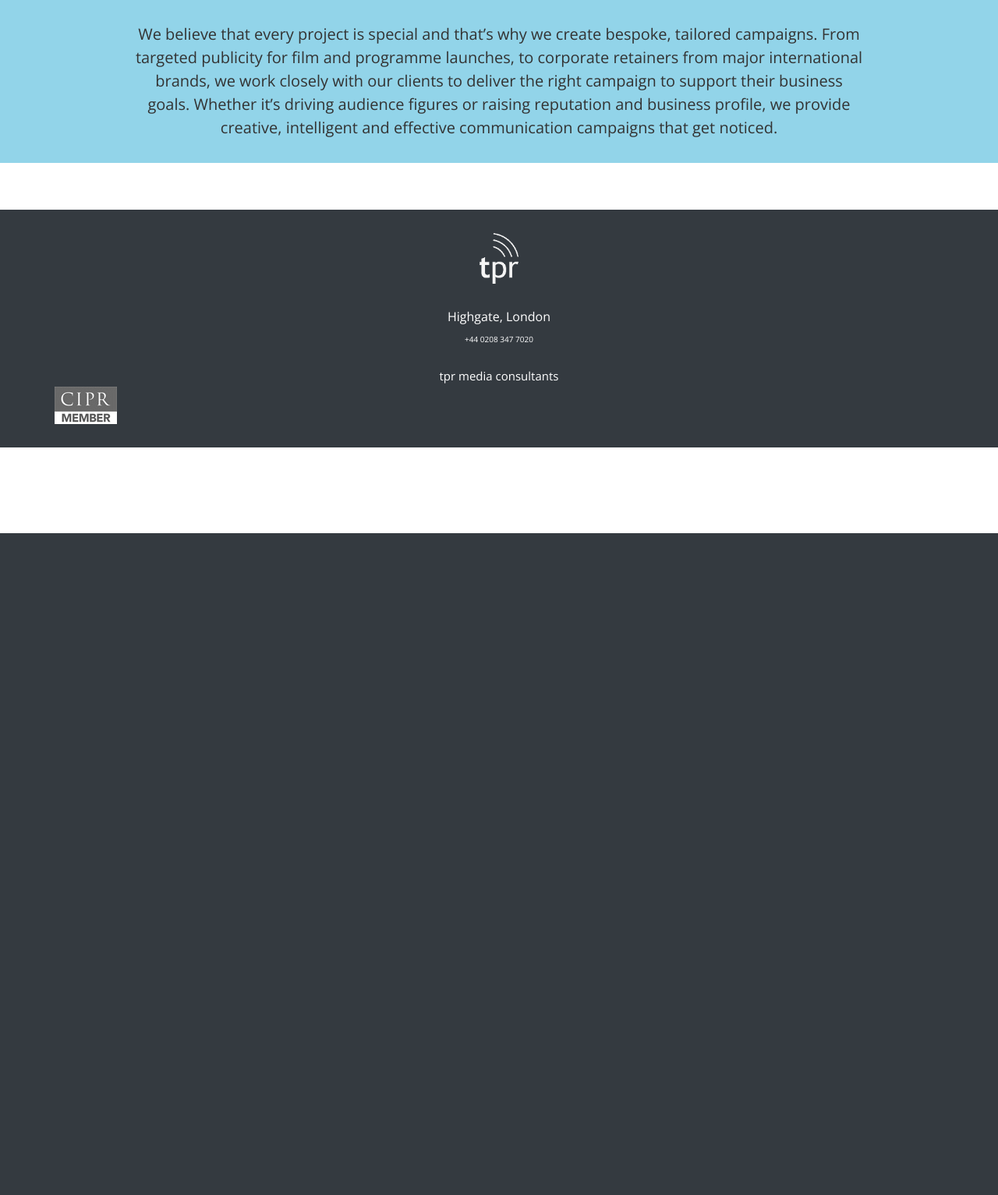
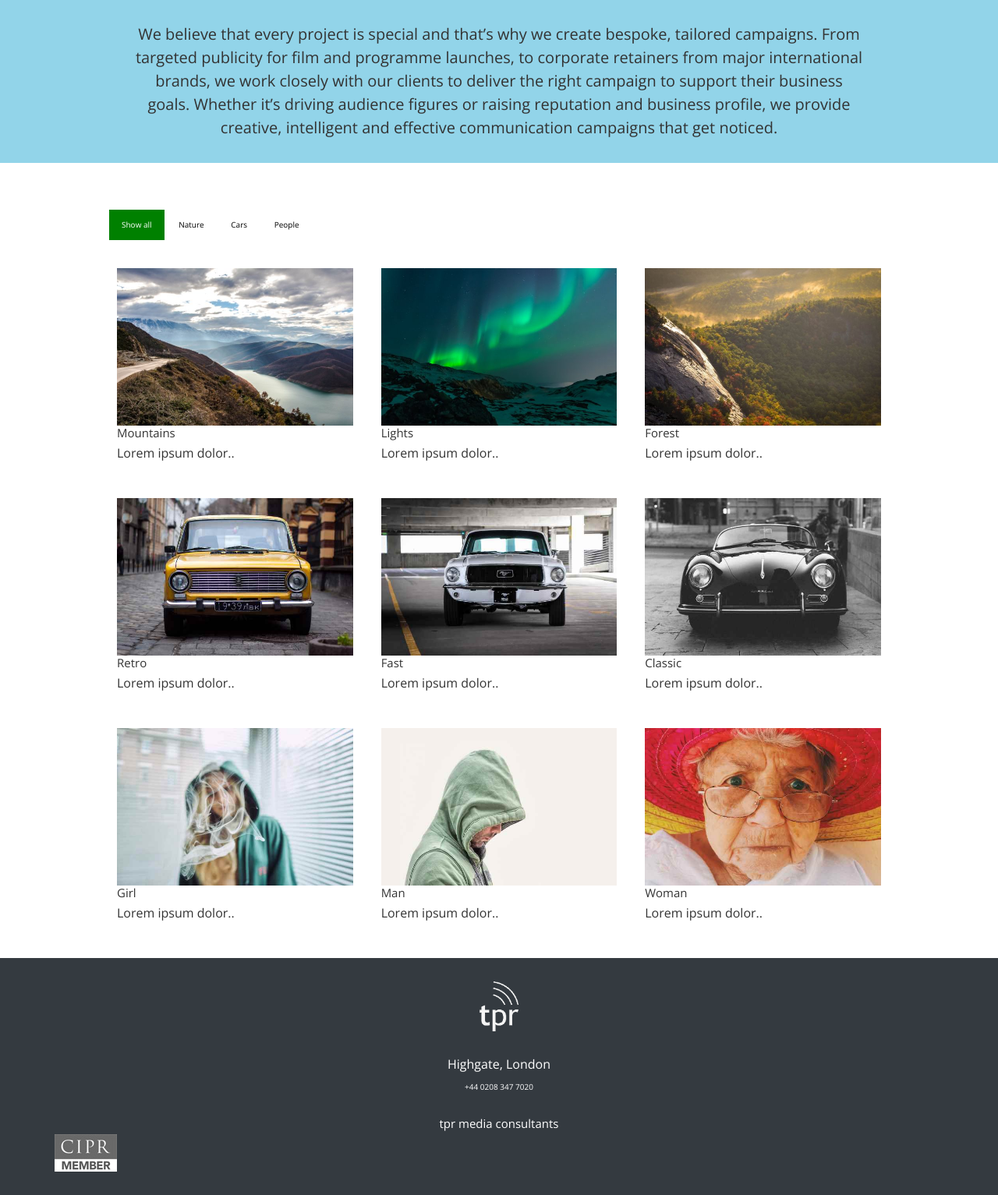
Before and after one commit to jasullivan/tpr-newsite, a PHP site: page /projects.html in a window 1280 px wide. Shown: the part 116-1649 px from the top of the page at 78% size. Before the commit the page ends 800 px from the top, so only its background shows below. Run offline with PHP 8.4, Linux system fonts and the light colour scheme; some libraries are stand-ins or nearby versions.

Commit message:
exploring adding the portfolio with filter

```diff
--- a/assets/js/script.js
+++ b/assets/js/script.js
@@ -6,4 +6,70 @@ console.log('test');
     });
 // });
 
-// $("p").css("color","blue");
+
+// gallery
+filterSelection("all");
+
+function filterSelection(c) {
+    var x, i;
+
+    // puts all cols into an array
+    x = document.getElementsByClassName("column2");
+
+    // if arguement is 'all' then set to no value
+    if (c == "all") c = "";
+
+    // run loop through x array and for each remove class show
+    for (i = 0; i < x.length; i++) {
+        console.log(x[i]);
+
+        // each index run w3RemoveClass
+        w3RemoveClass(x[i], "show");
+
+        if (x[i].className.indexOf(c) > -1) w3AddClass(x[i], "show");
+    }
+}
+function w3AddClass(element, name) {
+    var i, arr1, arr2;
+    // console.log(element.className);
+
+    arr1 = element.className.split(" ");
+
+    arr2 = name.split(" ");
+
+
+    for (i = 0; i < arr2.length; i++) {
+        if (arr1.indexOf(arr2[i]) == -1) {
+            element.className += " " + arr2[i];
+        }
+    }
+}
+function w3RemoveClass(element, name) {
+    var i, arr1, arr2;
+
+    arr1 = element.className.split(" ");
+    // console.log(arr1);
+
+    arr2 = name.split(" ");
+    // console.log(arr2);
+
+    for (i = 0; i < arr2.length; i++) {
+        while (arr1.indexOf(arr2[i]) > -1) {
+            arr1.splice(arr1.indexOf(arr2[i]), 1);
+        }
+    }
+    element.className = arr1.join(" ");
+    console.log(element.className);
+
+}
+// Add active class to the current button (highlight it)
+var btnContainer = document.getElementById("myBtnContainer");
+var btns = btnContainer.getElementsByClassName("btn2");
+        for (var i = 0; i < btns.length; i++) {
+    btns[i].addEventListener("click", function () {
+        var current = document.getElementsByClassName("active2");
+        current[0].className = current[0].className.replace(" active2", "");
+        this.className += " active2";
+    });
+}
+// gallery
--- a/assets/styles/css/style.css
+++ b/assets/styles/css/style.css
@@ -53,6 +53,9 @@ body {
 .google-map {
   width: 100%;
   height: 400px; }
+  @media (min-width: 62em) {
+    .google-map {
+      height: 500px; } }
 
 body {
   font-family: 'Open Sans', Arial, sans-serif;
@@ -69,6 +72,11 @@ p, ul {
 
 button {
   font-family: 'Open Sans', Arial, sans-serif; }
+
+a {
+  color: #333333; }
+  a:hover {
+    color: #92d4e9; }
 
 ul {
   list-style: none; }
@@ -155,6 +163,60 @@ a:hover {
     background-color: #004459;
     color: #fff; }
 
+/* Center website */
+.main2 {
+  max-width: 1000px;
+  margin: auto; }
+
+h1 {
+  font-size: 50px;
+  word-break: break-all; }
+
+.row2 {
+  margin: 10px -16px; }
+
+/* Add padding BETWEEN each column */
+.row2,
+.row2 > .column2 {
+  padding: 8px; }
+
+/* Create three equal columns that floats next to each other */
+.column2 {
+  float: left;
+  width: 33.33%;
+  display: none;
+  /* Hide all elements by default */ }
+
+/* Clear floats after rows */
+.row2:after {
+  content: "";
+  display: table;
+  clear: both; }
+
+/* Content */
+.content {
+  background-color: white;
+  padding: 10px; }
+
+/* The "show" class is added to the filtered elements */
+.show {
+  display: block; }
+
+/* Style the buttons */
+.btn2 {
+  border: none;
+  outline: none;
+  padding: 12px 16px;
+  background-color: white;
+  cursor: pointer; }
+
+.btn2:hover {
+  background-color: red; }
+
+.btn2.active2 {
+  background-color: green;
+  color: white; }
+
 .tpr-slider {
   max-width: 120rem;
   margin: 0 auto; }
@@ -165,10 +227,6 @@ a:hover {
     color: #007397; }
   .tpr-statement-text__tel {
     color: #747474; }
-  .tpr-statement-text__link {
-    color: #333333; }
-    .tpr-statement-text__link:hover {
-      color: #92d4e9; }
 
 .bgred {
   background-color: red !important; }
--- a/assets/styles/sass/base/_base.scss
+++ b/assets/styles/sass/base/_base.scss
@@ -63,4 +63,7 @@ body {
 .google-map {
     width: 100%;
     height: 400px;
+    @include respond(lg) {
+        height: 500px;
+    }
 }
--- a/assets/styles/sass/base/_typography.scss
+++ b/assets/styles/sass/base/_typography.scss
@@ -14,7 +14,12 @@ p, ul {font-size: $default-font-size;}
 button {
    font-family: 'Open Sans', Arial, sans-serif;
 }
-
+a {
+    color: $tpr-color-primary;
+    &:hover {
+        color: $tpr-light-blue;
+    }
+}
 ul {
     list-style: none;
 }
--- /dev/null
+++ b/assets/styles/sass/components/_tpr-gallery.scss
@@ -0,0 +1,64 @@
+/* Center website */
+.main2 {
+    max-width: 1000px;
+    margin: auto;
+}
+
+h1 {
+    font-size: 50px;
+    word-break: break-all;
+}
+
+.row2 {
+    margin: 10px -16px;
+}
+
+/* Add padding BETWEEN each column */
+.row2,
+.row2>.column2 {
+    padding: 8px;
+}
+
+/* Create three equal columns that floats next to each other */
+.column2 {
+    float: left;
+    width: 33.33%;
+    display: none;
+    /* Hide all elements by default */
+}
+
+/* Clear floats after rows */
+.row2:after {
+    content: "";
+    display: table;
+    clear: both;
+}
+
+/* Content */
+.content {
+    background-color: white;
+    padding: 10px;
+}
+
+/* The "show" class is added to the filtered elements */
+.show {
+    display: block;
+}
+
+/* Style the buttons */
+.btn2 {
+    border: none;
+    outline: none;
+    padding: 12px 16px;
+    background-color: white;
+    cursor: pointer;
+}
+
+.btn2:hover {
+    background-color: red;
+}
+
+.btn2.active2 {
+    background-color: green;
+    color: white;
+}
--- a/assets/styles/sass/main.scss
+++ b/assets/styles/sass/main.scss
@@ -16,6 +16,7 @@
 @import "components/tpr-team-member";
 @import "components/tpr-clients";
 @import "components/tpr-button";
+@import "components/tpr-gallery";
 
 
 // @import "layout/grid";
--- a/assets/styles/sass/pages/_home.scss
+++ b/assets/styles/sass/pages/_home.scss
@@ -10,10 +10,4 @@
     &__tel {
         color: $color-light-grey;
     }
-    &__link {
-        color: $tpr-color-primary;
-        &:hover {
-            color: $tpr-light-blue;
-        }
-    }
 }
--- a/projects.html
+++ b/projects.html
@@ -20,7 +20,6 @@
 
 
     <link rel="stylesheet" type="text/css" media="screen" href="./assets/styles/css/style.css" />
-
 
 </head>
 <body>
@@ -82,84 +81,90 @@
     </div>
     <!-- team section -->
 
-    <!-- gallery -->
-    <!-- <h2>PORTFOLIO</h2>
+    <!-- MAIN (Center website) -->
+    <div class="main2">
+
         <div id="myBtnContainer">
-        <button class="btn active" onclick="filterSelection('all')"> Show all</button>
-        <button class="btn" onclick="filterSelection('nature')"> Nature</button>
-        <button class="btn" onclick="filterSelection('cars')"> Cars</button>
-        <button class="btn" onclick="filterSelection('people')"> People</button>
-    </div> -->
+            <button class="btn2 active2" onclick="filterSelection('all')"> Show all</button>
+            <button class="btn2" onclick="filterSelection('nature')"> Nature</button>
+            <button class="btn2" onclick="filterSelection('cars')"> Cars</button>
+            <button class="btn2" onclick="filterSelection('people')"> People</button>
+        </div>
+
         <!-- Portfolio Gallery Grid -->
-    <!-- <div class="row">
-        <div class="column nature">
+        <div class="row2">
+            <div class="column2 nature">
                 <div class="content">
-                <img src="/w3images/mountains.jpg" alt="Mountains" style="width:100%">
+                    <img src="./assets/images/gallery/mountains.jpg" alt="Mountains" style="width:100%">
                     <h4>Mountains</h4>
                     <p>Lorem ipsum dolor..</p>
                 </div>
             </div>
-        <div class="column nature">
+            <div class="column2 nature">
                 <div class="content">
-                <img src="/w3images/lights.jpg" alt="Lights" style="width:100%">
+                    <img src="./assets/images/gallery/lights.jpg" alt="Lights" style="width:100%">
                     <h4>Lights</h4>
                     <p>Lorem ipsum dolor..</p>
                 </div>
             </div>
-        <div class="column nature">
+            <div class="column2 nature">
                 <div class="content">
-                <img src="/w3images/nature.jpg" alt="Nature" style="width:100%">
+                    <img src="./assets/images/gallery/nature.jpg" alt="Nature" style="width:100%">
                     <h4>Forest</h4>
                     <p>Lorem ipsum dolor..</p>
                 </div>
             </div>
 
-        <div class="column cars">
+            <div class="column2 cars">
                 <div class="content">
-                <img src="/w3images/cars1.jpg" alt="Car" style="width:100%">
+                    <img src="./assets/images/gallery/cars1.jpg" alt="Car" style="width:100%">
                     <h4>Retro</h4>
                     <p>Lorem ipsum dolor..</p>
                 </div>
             </div>
-        <div class="column cars">
+            <div class="column2 cars">
                 <div class="content">
-                <img src="/w3images/cars2.jpg" alt="Car" style="width:100%">
+                    <img src="./assets/images/gallery/cars2.jpg" alt="Car" style="width:100%">
                     <h4>Fast</h4>
                     <p>Lorem ipsum dolor..</p>
                 </div>
             </div>
-        <div class="column cars">
+            <div class="column2 cars">
                 <div class="content">
-                <img src="/w3images/cars3.jpg" alt="Car" style="width:100%">
+                    <img src="./assets/images/gallery/cars3.jpg" alt="Car" style="width:100%">
                     <h4>Classic</h4>
                     <p>Lorem ipsum dolor..</p>
                 </div>
             </div>
 
-        <div class="column people">
+            <div class="column2 people">
                 <div class="content">
-                <img src="/w3images/people1.jpg" alt="People" style="width:100%">
+                    <img src="./assets/images/gallery/people1.jpg" alt="Car" style="width:100%">
                     <h4>Girl</h4>
                     <p>Lorem ipsum dolor..</p>
                 </div>
             </div>
-        <div class="column people">
+            <div class="column2 people">
                 <div class="content">
-                <img src="/w3images/people2.jpg" alt="People" style="width:100%">
+                    <img src="./assets/images/gallery/people2.jpg" alt="Car" style="width:100%">
                     <h4>Man</h4>
                     <p>Lorem ipsum dolor..</p>
                 </div>
             </div>
-        <div class="column people">
+            <div class="column2 people">
                 <div class="content">
-                <img src="/w3images/people3.jpg" alt="People" style="width:100%">
+                    <img src="./assets/images/gallery/people3.jpg" alt="Car" style="width:100%">
                     <h4>Woman</h4>
                     <p>Lorem ipsum dolor..</p>
                 </div>
-        </div> -->
+            </div>
             <!-- END GRID -->
-    <!-- </div> -->
-    <!-- gallery -->
+        </div>
+
+        <!-- END MAIN -->
+    </div>
+
+
 
 
     <!-- footer -->
```
Also changed, not shown: contact.html (+5 -5 lines), assets/images/gallery/cars1.jpg (added), assets/images/gallery/cars2.jpg (added), assets/images/gallery/cars3.jpg (added), assets/images/gallery/lights.jpg (added), assets/images/gallery/mountains.jpg (added), assets/images/gallery/nature.jpg (added), assets/images/gallery/people1.jpg (added), assets/images/gallery/people2.jpg (added), assets/images/gallery/people3.jpg (added). Lines whose indentation alone changed are shown as unchanged.
